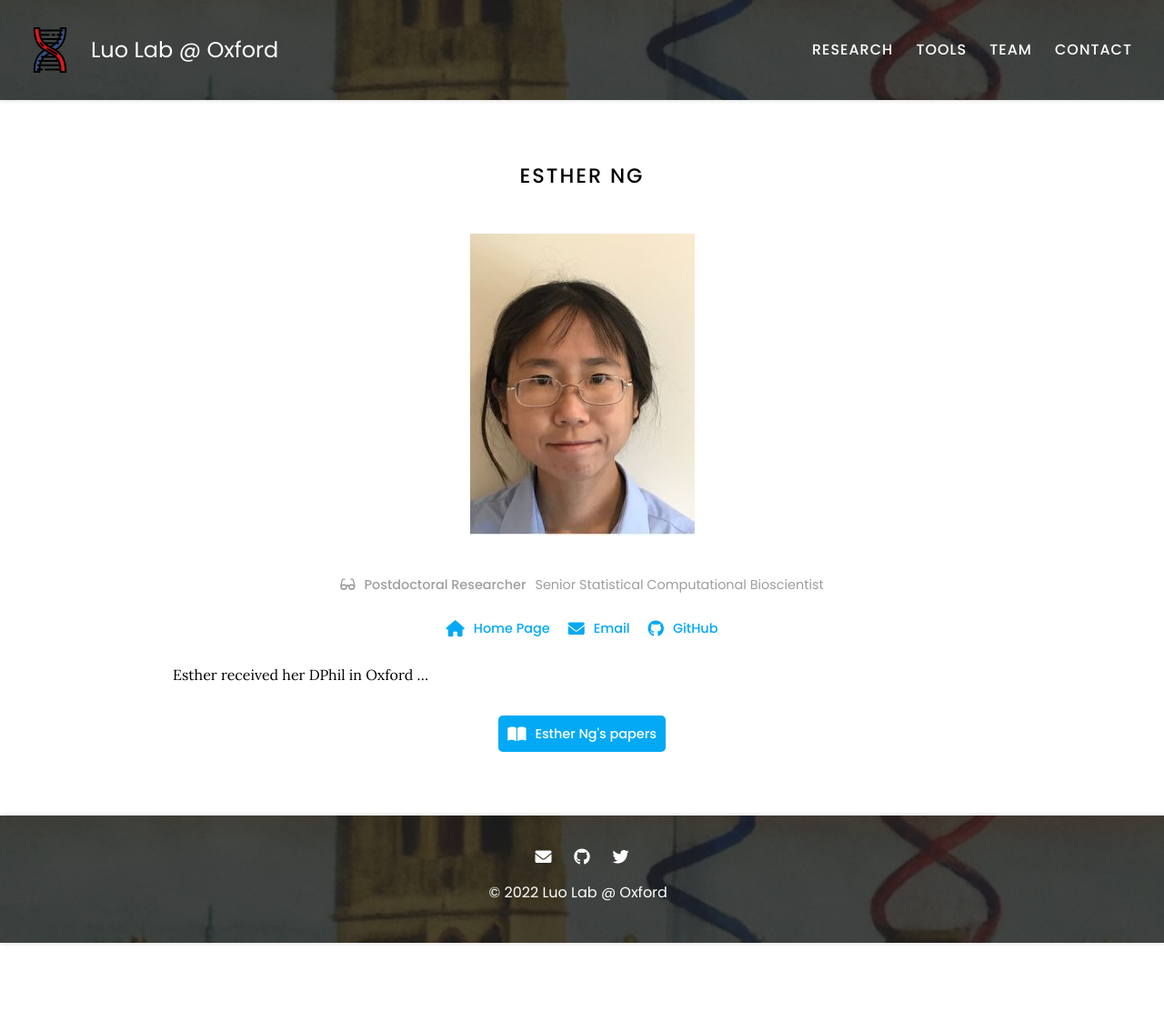
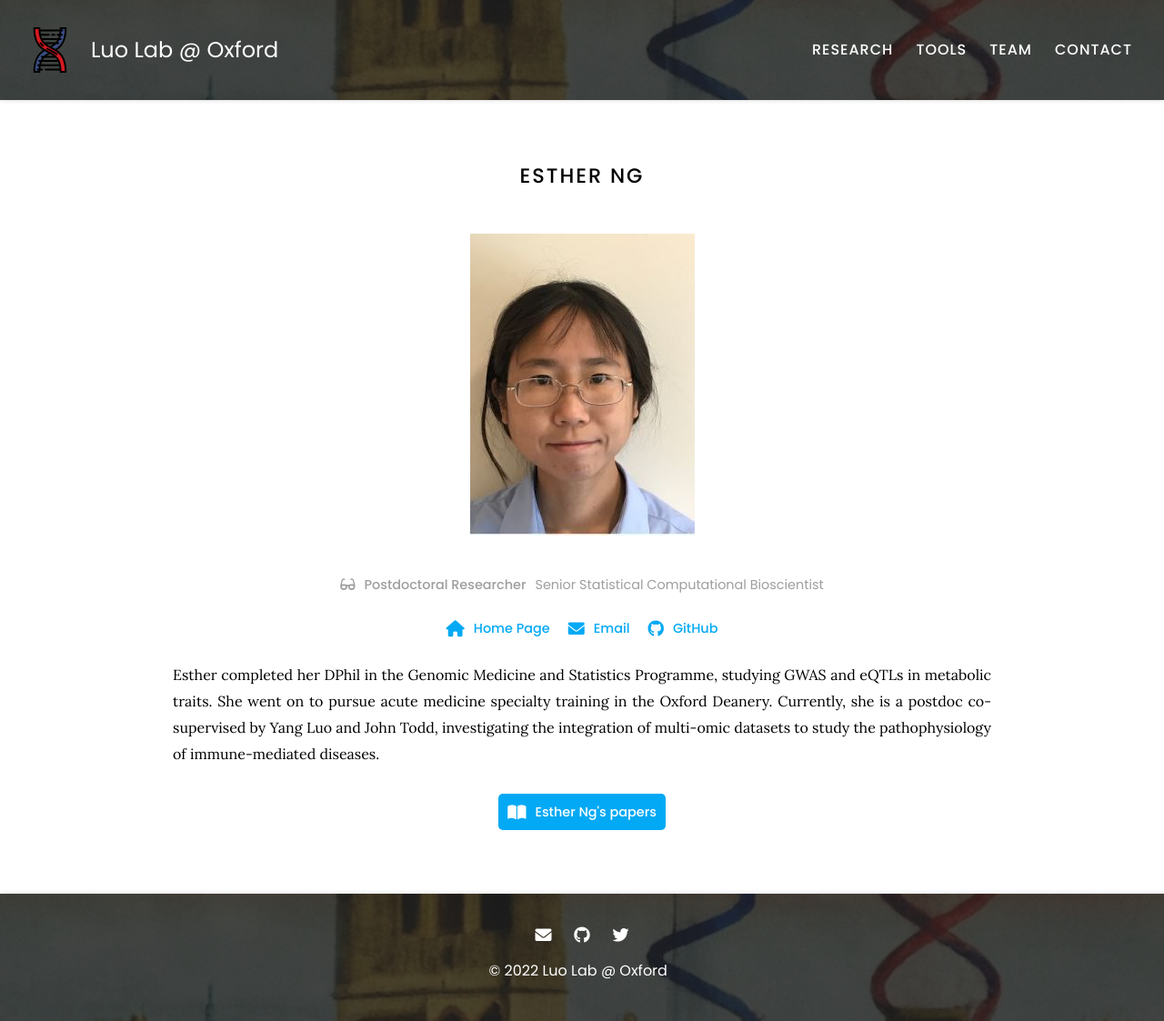
Before and after one commit to yang-luo-lab/yang-luo-lab.github.io, a Jekyll site: the page built from _members/esther-ng.md, in a window 1280 px wide. Shown: the whole page at 91% size. Built offline with Jekyll 4.4.1, drawn with Linux system fonts in a browser that asks for light colours; before the commit the page ends 1037 px from its top, so only the background shows below that.

Commit message:
update esther bio

```diff
--- a/_members/esther-ng.md
+++ b/_members/esther-ng.md
@@ -12,4 +12,4 @@ links:
   github: elengss
 ---
 
-Esther received her DPhil in Oxford ...
+Esther completed her DPhil in the Genomic Medicine and Statistics Programme, studying GWAS and eQTLs in metabolic traits. She went on to pursue acute medicine specialty training in the Oxford Deanery. Currently, she is a postdoc co-supervised by Yang Luo and John Todd, investigating the integration of multi-omic datasets to study the pathophysiology of immune-mediated diseases.
```
